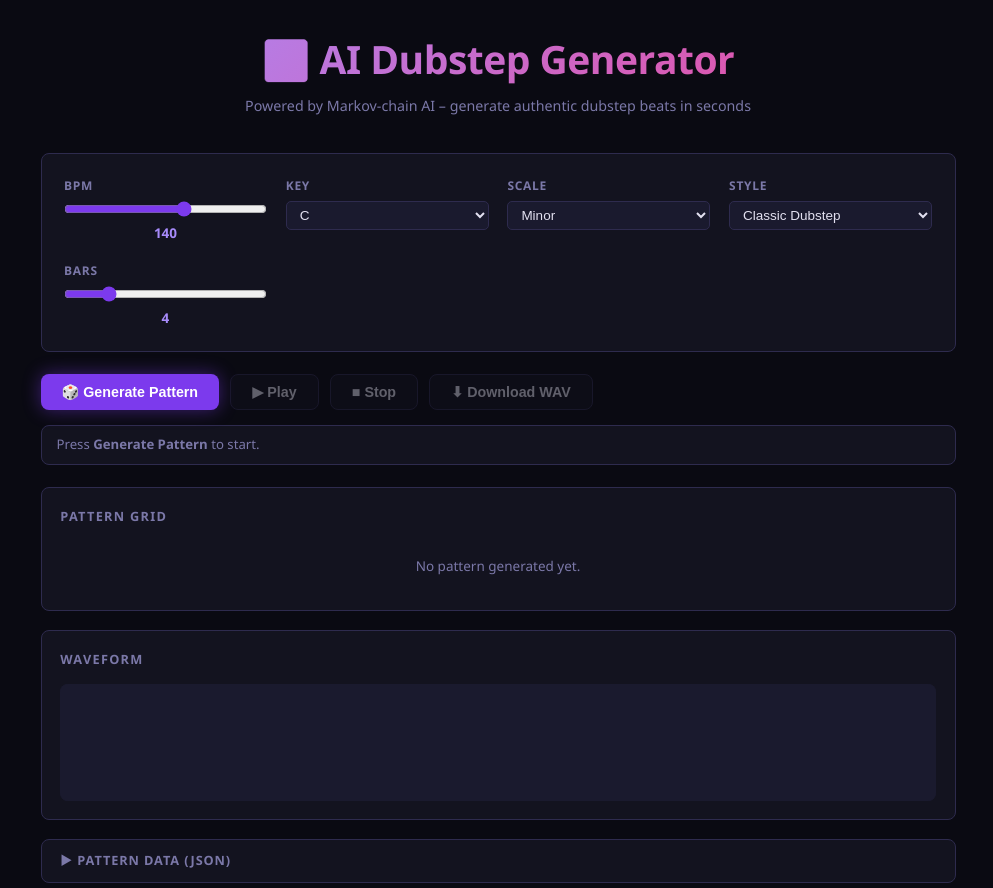
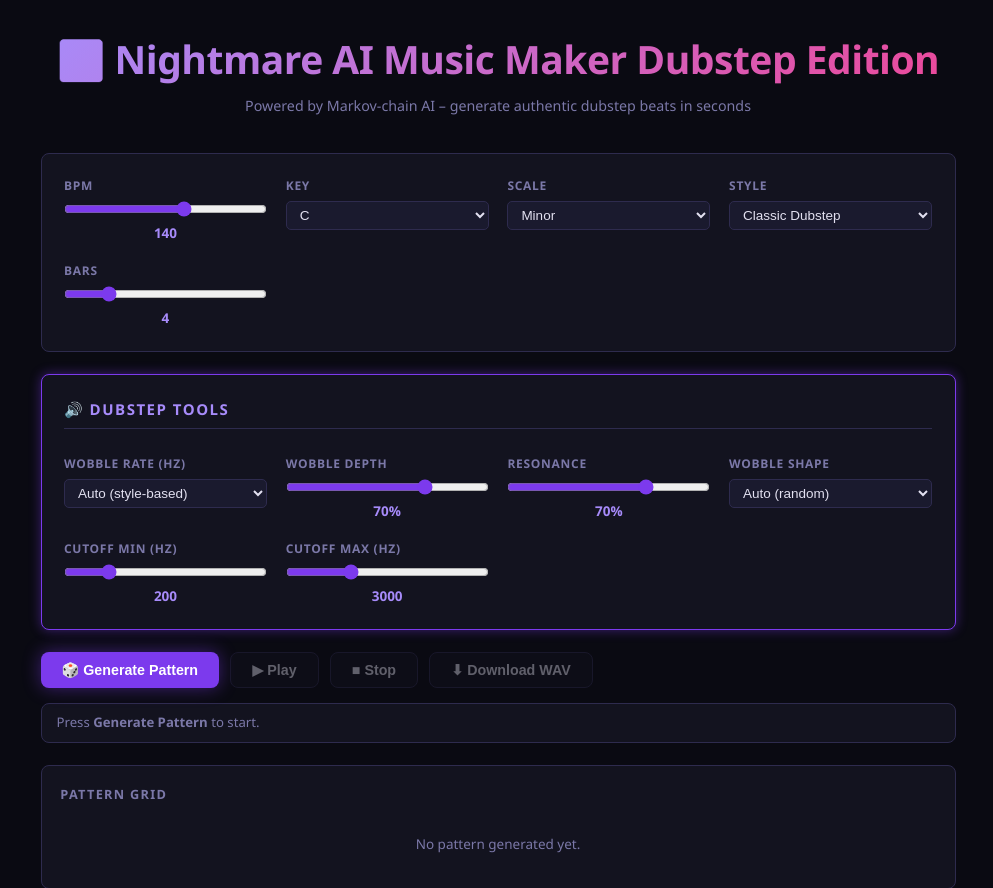
Before and after one commit to NightmareDesigns/AI-Dubstep-Generator, a Flask app: page / in a window 1280 px wide. Shown: the top 888 px of the page, without its empty margins (142-1135 px from the left). Run offline with Flask 3, Linux system fonts and the light colour scheme.

Commit message:
Rename app to Nightmare AI Music Maker Dubstep Edition and add dubstep tools
Co-authored-by: NightmareDesigns <257769168+NightmareDesigns@users.noreply.github.com>
Agent-Logs-Url: https://github.com/NightmareDesigns/AI-Dubstep-Generator/sessions/124ee6bd-3672-4e69-bb37-3bb861481766

```diff
--- a/app.py
+++ b/app.py
@@ -1,5 +1,5 @@
 """
-AI Dubstep Generator – Flask web application.
+Nightmare AI Music Maker Dubstep Edition – Flask web application.
 
 Endpoints
 ---------
@@ -33,6 +33,22 @@ def index():
 def generate():
     """Generate an AI dubstep pattern and return it as JSON."""
     data  = request.get_json(silent=True) or {}
+
+    # Build wobble_override dict from dubstep tools parameters
+    wobble_override = {}
+    if "wobble_rate" in data:
+        wobble_override["rate"] = int(data["wobble_rate"])
+    if "wobble_shape" in data:
+        wobble_override["shape"] = str(data["wobble_shape"])
+    if "wobble_depth" in data:
+        wobble_override["depth"] = float(data["wobble_depth"])
+    if "resonance" in data:
+        wobble_override["resonance"] = float(data["resonance"])
+    if "cutoff_min" in data:
+        wobble_override["cutoff_min"] = int(data["cutoff_min"])
+    if "cutoff_max" in data:
+        wobble_override["cutoff_max"] = int(data["cutoff_max"])
+
     try:
         pattern = DubstepAIGenerator().generate(
             bpm   = int(data.get("bpm",   140)),
@@ -40,6 +56,7 @@ def generate():
             scale = str(data.get("scale", "minor")),
             style = str(data.get("style", "classic")),
             bars  = int(data.get("bars",  4)),
+            wobble_override = wobble_override if wobble_override else None,
         )
     except (ValueError, TypeError) as exc:
         return jsonify({"error": str(exc)}), 400
--- a/gui.py
+++ b/gui.py
@@ -1,4 +1,4 @@
-"""GUI launcher for the AI Dubstep Generator.
+"""GUI launcher for the Nightmare AI Music Maker Dubstep Edition.
 
 Starts the Flask server in a background thread and opens a native desktop
 window via pywebview so the app runs as a proper Windows desktop application.
@@ -62,7 +62,7 @@ def main() -> None:
     _wait_for_flask(port)
 
     webview.create_window(
-        title="AI Dubstep Generator",
+        title="Nightmare AI Music Maker Dubstep Edition",
         url=f"http://127.0.0.1:{port}/",
         width=1040,
         height=860,
--- a/static/css/style.css
+++ b/static/css/style.css
@@ -1,5 +1,5 @@
 /* =========================================================
-   AI Dubstep Generator – stylesheet
+   Nightmare AI Music Maker Dubstep Edition – stylesheet
    ========================================================= */
 
 /* Reset & base */
@@ -74,6 +74,25 @@ html, body {
   border-radius: var(--radius);
   padding: 1.5rem;
   margin-bottom: 1.5rem;
+}
+
+/* ---- dubstep tools panel ---- */
+
+.dubstep-tools {
+  border-color: var(--accent);
+  box-shadow: 0 0 12px var(--accent-glow);
+}
+
+.dubstep-tools .panel-title {
+  grid-column: 1 / -1;
+  font-size: 1rem;
+  font-weight: 700;
+  text-transform: uppercase;
+  letter-spacing: .1em;
+  color: var(--accent-light);
+  margin-bottom: 0.5rem;
+  padding-bottom: 0.5rem;
+  border-bottom: 1px solid var(--border);
 }
 
 .control-group {
--- a/static/js/app.js
+++ b/static/js/app.js
@@ -1,5 +1,5 @@
 /* =====================================================================
-   AI Dubstep Generator – app.js
+   Nightmare AI Music Maker Dubstep Edition – app.js
    ===================================================================== */
 
 "use strict";
@@ -23,6 +23,18 @@ const patternJson   = document.getElementById("pattern-json");
 const waveCanvas    = document.getElementById("waveform-canvas");
 const waveCtx       = waveCanvas.getContext("2d");
 
+// Dubstep Tools DOM references
+const wobbleRateSelect   = document.getElementById("wobble-rate");
+const wobbleDepthSlider  = document.getElementById("wobble-depth");
+const wobbleDepthDisplay = document.getElementById("wobble-depth-display");
+const resonanceSlider    = document.getElementById("resonance");
+const resonanceDisplay   = document.getElementById("resonance-display");
+const wobbleShapeSelect  = document.getElementById("wobble-shape");
+const cutoffMinSlider    = document.getElementById("cutoff-min");
+const cutoffMinDisplay   = document.getElementById("cutoff-min-display");
+const cutoffMaxSlider    = document.getElementById("cutoff-max");
+const cutoffMaxDisplay   = document.getElementById("cutoff-max-display");
+
 // ── State ───────────────────────────────────────────────────────────────────
 
 let currentPattern  = null;
@@ -41,6 +53,33 @@ barsSlider.addEventListener("input", () => {
   barsDisplay.textContent = barsSlider.value;
 });
 
+// Dubstep Tools sliders sync
+wobbleDepthSlider.addEventListener("input", () => {
+  wobbleDepthDisplay.textContent = wobbleDepthSlider.value + "%";
+});
+
+resonanceSlider.addEventListener("input", () => {
+  resonanceDisplay.textContent = resonanceSlider.value + "%";
+});
+
+cutoffMinSlider.addEventListener("input", () => {
+  cutoffMinDisplay.textContent = cutoffMinSlider.value;
+  // Ensure cutoff min doesn't exceed cutoff max
+  if (parseInt(cutoffMinSlider.value, 10) >= parseInt(cutoffMaxSlider.value, 10)) {
+    cutoffMaxSlider.value = parseInt(cutoffMinSlider.value, 10) + 100;
+    cutoffMaxDisplay.textContent = cutoffMaxSlider.value;
+  }
+});
+
+cutoffMaxSlider.addEventListener("input", () => {
+  cutoffMaxDisplay.textContent = cutoffMaxSlider.value;
+  // Ensure cutoff max doesn't go below cutoff min
+  if (parseInt(cutoffMaxSlider.value, 10) <= parseInt(cutoffMinSlider.value, 10)) {
+    cutoffMinSlider.value = parseInt(cutoffMaxSlider.value, 10) - 100;
+    cutoffMinDisplay.textContent = cutoffMinSlider.value;
+  }
+});
+
 // ── Generate ────────────────────────────────────────────────────────────────
 
 btnGenerate.addEventListener("click", async () => {
@@ -48,16 +87,31 @@ btnGenerate.addEventListener("click", async () => {
   btnGenerate.disabled = true;
 
   try {
+    // Build request body with base parameters
+    const requestBody = {
+      bpm:   parseInt(bpmSlider.value, 10),
+      key:   keySelect.value,
+      scale: scaleSelect.value,
+      style: styleSelect.value,
+      bars:  parseInt(barsSlider.value, 10),
+    };
+
+    // Add dubstep tools parameters (only if not set to auto)
+    if (wobbleRateSelect.value !== "auto") {
+      requestBody.wobble_rate = parseInt(wobbleRateSelect.value, 10);
+    }
+    if (wobbleShapeSelect.value !== "auto") {
+      requestBody.wobble_shape = wobbleShapeSelect.value;
+    }
+    requestBody.wobble_depth = parseInt(wobbleDepthSlider.value, 10) / 100;
+    requestBody.resonance = parseInt(resonanceSlider.value, 10) / 100;
+    requestBody.cutoff_min = parseInt(cutoffMinSlider.value, 10);
+    requestBody.cutoff_max = parseInt(cutoffMaxSlider.value, 10);
+
     const response = await fetch("/generate", {
       method:  "POST",
       headers: { "Content-Type": "application/json" },
-      body: JSON.stringify({
-        bpm:   parseInt(bpmSlider.value, 10),
-        key:   keySelect.value,
-        scale: scaleSelect.value,
-        style: styleSelect.value,
-        bars:  parseInt(barsSlider.value, 10),
-      }),
+      body: JSON.stringify(requestBody),
     });
 
     if (!response.ok) {
--- a/templates/index.html
+++ b/templates/index.html
@@ -3,7 +3,7 @@
 <head>
   <meta charset="UTF-8" />
   <meta name="viewport" content="width=device-width, initial-scale=1.0" />
-  <title>AI Dubstep Generator</title>
+  <title>Nightmare AI Music Maker Dubstep Edition</title>
   <link rel="stylesheet" href="/static/css/style.css" />
 </head>
 <body>
@@ -11,7 +11,7 @@
 
     <!-- Header -->
     <header class="app-header">
-      <h1>🎛️ AI Dubstep Generator</h1>
+      <h1>🎛️ Nightmare AI Music Maker Dubstep Edition</h1>
       <p class="subtitle">Powered by Markov-chain AI – generate authentic dubstep beats in seconds</p>
     </header>
 
@@ -59,6 +59,58 @@
       </div>
     </section>
 
+    <!-- Dubstep Tools panel -->
+    <section class="controls-panel dubstep-tools" aria-label="Dubstep Tools">
+      <h2 class="panel-title">🔊 Dubstep Tools</h2>
+
+      <div class="control-group">
+        <label for="wobble-rate">Wobble Rate (Hz)</label>
+        <select id="wobble-rate">
+          <option value="auto">Auto (style-based)</option>
+          <option value="1">1 Hz</option>
+          <option value="2">2 Hz</option>
+          <option value="4">4 Hz</option>
+          <option value="8">8 Hz</option>
+          <option value="16">16 Hz</option>
+        </select>
+      </div>
+
+      <div class="control-group">
+        <label for="wobble-depth">Wobble Depth</label>
+        <input type="range" id="wobble-depth" min="0" max="100" value="70" step="5" />
+        <span class="value-display" id="wobble-depth-display">70%</span>
+      </div>
+
+      <div class="control-group">
+        <label for="resonance">Resonance</label>
+        <input type="range" id="resonance" min="0" max="100" value="70" step="5" />
+        <span class="value-display" id="resonance-display">70%</span>
+      </div>
+
+      <div class="control-group">
+        <label for="wobble-shape">Wobble Shape</label>
+        <select id="wobble-shape">
+          <option value="auto">Auto (random)</option>
+          <option value="sine">Sine</option>
+          <option value="square">Square</option>
+          <option value="sawtooth">Sawtooth</option>
+          <option value="triangle">Triangle</option>
+        </select>
+      </div>
+
+      <div class="control-group">
+        <label for="cutoff-min">Cutoff Min (Hz)</label>
+        <input type="range" id="cutoff-min" min="50" max="800" value="200" step="10" />
+        <span class="value-display" id="cutoff-min-display">200</span>
+      </div>
+
+      <div class="control-group">
+        <label for="cutoff-max">Cutoff Max (Hz)</label>
+        <input type="range" id="cutoff-max" min="800" max="8000" value="3000" step="100" />
+        <span class="value-display" id="cutoff-max-display">3000</span>
+      </div>
+    </section>
+
     <!-- Action buttons -->
     <section class="action-buttons">
       <button id="btn-generate" class="btn btn-primary">🎲 Generate Pattern</button>
```
Also changed, not shown: generator/ai_generator.py (+32 -10 lines), tests/test_generator.py (+142 -1 lines), tests/test_gui.py (+1 -1 lines), README.md.
